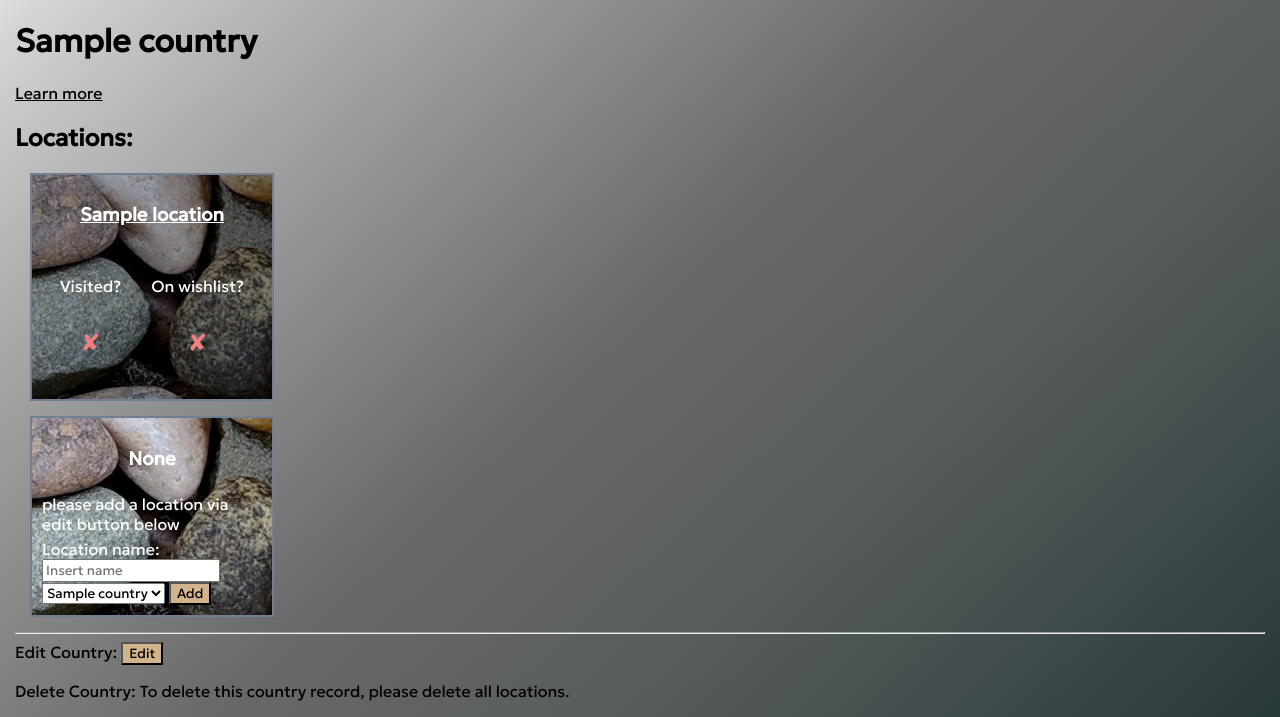
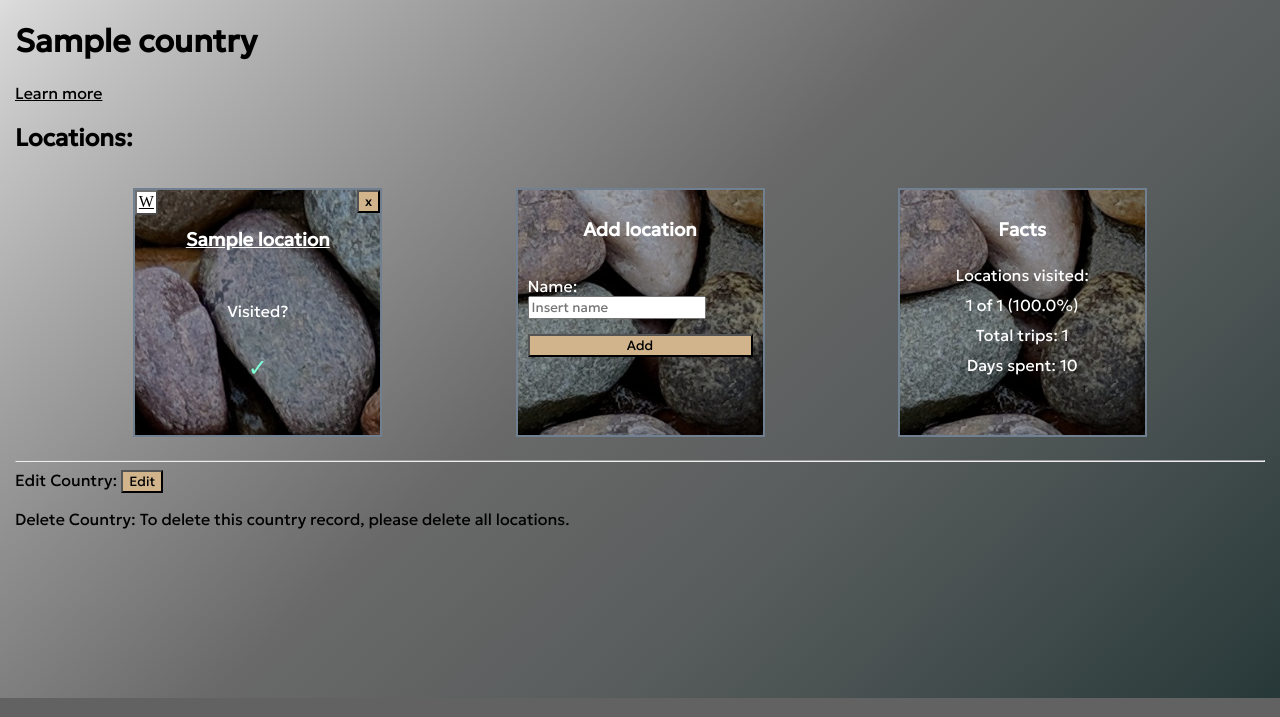
Before and after one commit to mr-mckenzie/Gravel-Travel, a Flask app: page /countries/1 in a window 1280 px wide. Shown: the part 102-819 px from the top of the page. Run offline with Flask 3, Linux system fonts and the light colour scheme; a database or web service that is not in the repository returns one stand-in record (values such as "Sample title"); some libraries are stand-ins or nearby versions.

Commit message:
reworked the single country page

```diff
--- a/controllers/country_controller.py
+++ b/controllers/country_controller.py
@@ -2,9 +2,11 @@
 from flask import Flask, render_template, Blueprint, request, redirect
 from models.location import Location
 from models.location import Country
+from random import randint
 import repositories.continent_repository as continent_repo
 import repositories.location_repository as location_repo
 import repositories.country_repository as country_repo
+import repositories.trip_repository as trip_repo
 
 countries_blueprint = Blueprint("countries", __name__)
 
@@ -33,8 +35,48 @@ def add_a_country():
 def view_single_country(id):
     current_country = country_repo.select_one(id)
     all_locations = country_repo.get_locations(id)
-    #print(all_locations)
-    return render_template('/countries/locations.jinja', input_locations = all_locations, input_country = current_country)
+
+    locations_with_visit_and_wishlist_data = []
+
+    locations_visited_counter = 0
+    days_travelled_counter = 0
+    trips_counter = 0
+
+    for location in all_locations:
+        has_visited = trip_repo.has_visited(location.id)
+        on_wishlist = trip_repo.on_wishlist(location.id)
+        locations_with_visit_and_wishlist_data.append(
+            {'name':location.name,
+             'country':location.country,
+             'id': location.id,
+            'has_visited':has_visited,
+            'on_wishlist':on_wishlist,
+            'rand_bg_pos_x': randint(0,100),
+            'rand_bg_pos_y': randint(0,100)
+            }
+        )
+        if has_visited == True:
+            locations_visited_counter += 1
+            days_travelled_counter += trip_repo.days_travelled_in_location(location.id)
+            trips_counter += trip_repo.number_of_visits(location.id)
+
+
+    total_locations = len(all_locations)
+    percentage_visited = 0
+
+    if total_locations > 0 :
+        percentage_visited = round((locations_visited_counter/total_locations)*100, 2)
+
+    trip_data = {
+        'total_locations': total_locations,
+        'locations_visited': locations_visited_counter,
+        'percentage_visited': percentage_visited,
+        'trip_total': trips_counter,
+        'days_travelled': days_travelled_counter
+    }
+
+
+    return render_template('/countries/locations.jinja', input_locations = locations_with_visit_and_wishlist_data, input_country = current_country, trip_data = trip_data)
 
 #delete a country
 @countries_blueprint.route('/countries/<id>/delete', methods=['POST'])
@@ -66,6 +108,8 @@ def add_location(id):
     #print(f'THIS IS NEW COUNTRY INSTANCE: {new_country_id}')
     new_country = country_repo.select_one(new_country_id)
     new_location = Location(new_location_name, new_country)
-    location_repo.save(new_location)
+    location_with_id = location_repo.save(new_location)
+    trip_repo.add_to_wishlist(location_with_id.id)
+
     path = '/countries/'+str(id)
     return redirect(path)
--- a/repositories/trip_repository.py
+++ b/repositories/trip_repository.py
@@ -64,8 +64,18 @@ def number_of_visits(input_location_id):
 
 #count how many days total travelled
 def days_travelled():
-    sql = 'SELECT * FROM trips where wishlist = FALSE order by date_visited DESC'
+    sql = 'SELECT * FROM trips where wishlist = FALSE'
     results = run_sql(sql)
+    counter = 0
+    for row in results:
+        counter += row['length_of_visit']
+
+    return counter
+
+#count how many days total travelled in a single country
+def days_travelled_in_location(input_location_id):
+    sql = 'SELECT * FROM trips where location_id = (%s) AND wishlist = FALSE'
+    results = run_sql(sql, [str(input_location_id)])
     counter = 0
     for row in results:
         counter += row['length_of_visit']
--- a/static/css/style.css
+++ b/static/css/style.css
@@ -57,11 +57,15 @@ header > p {
     z-index: 0;
 }
 
-.location_flex_box {
+.location_flex_box, .country_locations_flex_box {
     display: flex;
     flex-direction: row;
     flex-wrap: wrap;
     justify-content: space-evenly;
+}
+
+.country_locations_flex_box > div > h3, .country_locations_flex_box > div > .visit_wishlist_flex_box, .country_locations_flex_box > div > form {
+    z-index: 2;
 }
 
 .trip_flex_box {
@@ -97,7 +101,8 @@ header > p {
 }
 
 .location_box {
-    width: 220px;
+    width: 225px;
+    height: 225px;
 }
 
 .timeline {
@@ -243,6 +248,12 @@ header > p {
     font-family: 'Geologica', sans-serif;
 }
 
+.delete_button {
+    position: absolute;
+    top: 0;
+    right: 0;
+}
+
 .button:hover {
     background-color: grey;
     color: white;
@@ -269,3 +280,29 @@ header > p {
     font-size: 0.75rem;
     vertical-align: super;
 }
+
+.wiki_anchor {
+    position: absolute;
+    top: 0;
+    left: 0;
+    padding: 0.1em;
+    background-color: white;
+    color: black;
+    font-family: 'Linux Libertine', 'Times New Roman', Times, serif;
+    border-top: 2px solid rgb(112, 112, 112);
+    border-left: 2px solid rgb(112, 112, 112);
+    border-right: 2px solid rgb(73, 73, 73);
+    border-bottom: 2px solid rgb(73, 73, 73);
+}
+
+.wiki_anchor:hover {
+    background-color: grey;
+    color: white;
+}
+
+.add_location_form {
+    display: flex;
+    flex-direction: column;
+    height: 50%;
+    justify-content: space-evenly;
+}
--- a/templates/countries/edit.jinja
+++ b/templates/countries/edit.jinja
@@ -16,8 +16,8 @@
     <p> <a class="black_anchor" href="/locations/{{location.id}}">{{ location.name }}</a> </p>
 
     <form action="/locations/{{location.id}}/delete" method="post">
-        <label for="delete">Delete Location:</label>
-        <input class="button" id="delete" type="submit" value="Delete" >
+        <label for="delete_{{location.id}}">Delete Location:</label>
+        <input class="button" id="delete_{{location.id}}" type="submit" value="Delete" >
     </form>
 
 {% endfor %}
--- a/templates/countries/locations.jinja
+++ b/templates/countries/locations.jinja
@@ -3,7 +3,7 @@
 {% block content %}
 <h1>{{input_country.name}}</h1>
 
-<p><a class="black_anchor" href="https://en.wikipedia.org/wiki/{{input_country.name}}" title="Learn more about {{input_country.name}} at Wikipedia">Learn more</a> </p>
+<p><a class="black_anchor" href="https://en.wikipedia.org/wiki/{{input_country.name}}" target="_blank" title="Learn more about {{input_country.name}} at Wikipedia">Learn more</a> </p>
 
 <h2>Locations:</h2>
 
@@ -11,17 +11,33 @@
 
     {% for location in input_locations %}
 
-        {# <p> <a class="black_anchor" href="/locations/{{location.id}}">{{ location.name }}</a> </p> #}
-
-
         <div class="location_box" style="background-position: {{location.rand_bg_pos_x}}% {{location.rand_bg_pos_y}}%";>
             <div class="overlay"></div>
-            <h3 class="z-index"> <a class="white_anchor" href="/locations/{{location.id}}">{{ location.name }}</a></h3>
+
+            <p><a class="wiki_anchor" href="https://en.wikipedia.org/wiki/{{location.name}},_{{input_country.name}}" target="_blank" title="Learn more about {{location.name}} at Wikipedia">W</a> </p>
+
+            <form class="delete_button" id="delete-button" action="/locations/{{location.id}}/delete" method="POST">
+            {# onclick="alert('You have clicked the x.')" #}
+                <input class="button"type="submit" value="x" />
+            </form>
+
+            <dialog class="confirm_delete_dialog" >
+                <p id="warning">WARNING ALL WISHLIST AND TRIP DATA WILL BE REMOVED IF YOU DELETE THIS LOCATION</p>
+                <p>Are you sure you want to delete this location?</p>
+                <form action="/locations/{{location.id}}/delete" method="POST">
+                    <input class="button" type="submit" value="Yes" />
+                </form>
+                <form>
+                    <input class="button" type="submit" value="Cancel" />
+                </form>
+            </dialog>
+
+            <h3> <a class="white_anchor" href="/locations/{{location.id}}">{{ location.name }}</a></h3>
 
             <div class="visit_wishlist_flex_box">
 
-                <aside class="visited" class="z-index">
-                    <p class="z-index">Visited?</p>
+                <aside class="visited">
+                    <p>Visited?</p>
                     {% if location['has_visited'] == True%}
                         <p class="tick"> &#x2713 </p>
                     {% else %}
@@ -29,38 +45,44 @@
                     {% endif %}
                 </aside>
 
-                <aside class="wishlist" >
-                    <p class="z-index">On wishlist?</p>
-                    {% if location['on_wishlist']%}
-                        <p class="tick"> &#x2713</p>
-                    {% else %}
-                        <p class="cross"> &#x2718 </p>
-                    {% endif %}
-                </aside>
             </div>
         </div>
 
     {% endfor %}
 
-            <div class="location_box">
-            {# <div class="overlay"></div> #}
-            <h3 class="z-index" class="white_anchor"> None</h3>
-            <p>please add a location via edit button below</p>
+    <div class="location_box">
+        <div class="overlay"></div>
+        <h3>Add location</h3>
 
+        <form class="add_location_form" action="/countries/{{input_country.id}}/add_location" method="post">
+            <label for="name">Name:
+                <input type="text" placeholder="Insert name" name="name" id="name" required>
+            </label>
+            <select name="country_id" id="country-select" style="display:none">
+                <option value="{{input_country.id}}">{{input_country.name}}</option>
+            </select>
+            <input class="button" type="submit" value="Add" >
+        </form>
+    </div>
 
-            <form action="/countries/{{input_country.id}}/add_location" method="post">
-                <label for="name">Location name:</label>
-                <input type="text" placeholder="Insert name" name="name" id="name">
-                <select name="country_id" id="country-select">
-                    <option value="{{input_country.id}}">{{input_country.name}}</option>
-                </select>
-                <input class="button" type="submit" value="Add" >
-            </form>
-        </div>
+    <div class="location_box">
+        <div class="overlay"></div>
+        <h3>Facts</h3>
+        <p>Locations visited: </p>
+        <p>{{trip_data.locations_visited}} of {{trip_data.total_locations}} ({{trip_data.percentage_visited}}%)</p>
+        <p>Total trips: {{trip_data.trip_total}}</p>
+        <p>Days spent: {{trip_data.days_travelled}}</p>
+    </div>
 
 </div>
 
 <hr>
+
+{# <p>You have visited {{trip_data.locations_visited}} of {{trip_data.total_locations}} wishlist locations in {{input_country.name}} ({{trip_data.percentage_visited}}%).</p>
+<p>Total trips: {{trip_data.trip_total}}</p>
+<p>Days spent: {{trip_data.days_travelled}}</p> #}
+{#
+<hr> #}
 
 <form action="/countries/{{input_country.id}}/edit" method="get">
     <label for="edit">Edit Country:</label>
```
